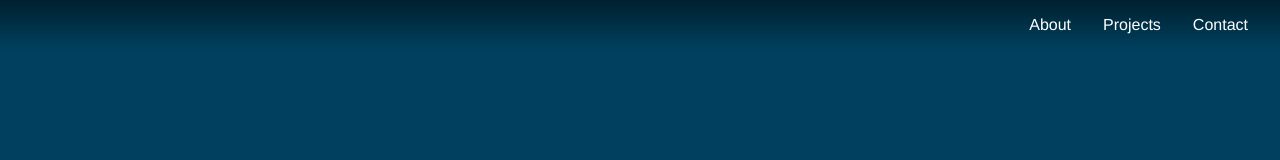
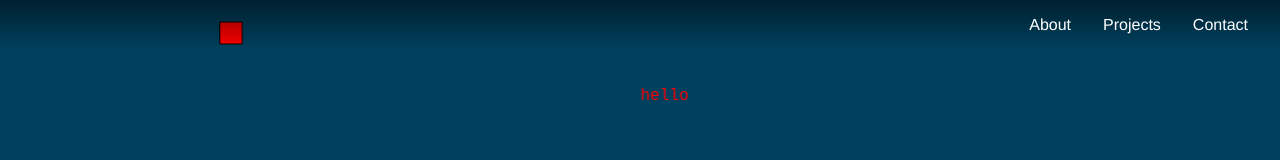
Before and after one commit to JaydenPahukula/jaydenp.dev, a Svelte app: page / in a window 1280 px wide. Shown: the top 160 px of the page. Built offline with nearby package versions, Linux system fonts and the light colour scheme.

Commit message:
add p5js canvas background

```diff
--- a/index.html
+++ b/index.html
@@ -9,4 +9,5 @@
     <div id="app"></div>
     <script type="module" src="/src/main.js"></script>
   </body>
+  <script type="module" src="src/lib/sketch.js"></script>
 </html>
--- a/package.json
+++ b/package.json
@@ -16,5 +16,8 @@
     "gh-pages": "^6.1.1",
     "svelte": "^4.2.8",
     "vite": "^5.0.8"
+  },
+  "dependencies": {
+    "p5": "^1.9.0"
   }
 }
--- a/src/App.svelte
+++ b/src/App.svelte
@@ -7,6 +7,7 @@
 
 
 <main>
+
   <Navbar items={["About","Projects","Contact"]}/>
 
   <div class="header">
@@ -83,13 +84,18 @@
     </Card>
   </div>
 
+  <div id="backgroundDiv"/>
+
 </main>
 
 
 <style>
-  main {
-    background-color: rgb(1, 65, 95);
-    display: block;
+  #backgroundDiv {
+    position: absolute;
+    top: 0;
+    left: 0;
+    width: 100%;
+    z-index: 0;
   }
   .header {
     display: flex;
--- a/src/app.css
+++ b/src/app.css
@@ -1,6 +1,10 @@
 :root {
   font-family: Helvetica, sans-serif;
-  color:black
+  color:black;
+}
+
+* {
+  z-index: 1;
 }
 
 body {
@@ -8,7 +12,6 @@ body {
   width: 100%;
   margin: 0;
   padding: 0;
-  background-color: rgb(1, 65, 95);
   min-width: 320px;
   min-height: 100vh;
 }
--- /dev/null
+++ b/src/lib/sketch.js
@@ -0,0 +1,38 @@
+import p5 from "p5/lib/p5.min.js";
+
+const parentDiv = "backgroundDiv"
+
+let s = (sk) => {
+
+    var canvasWidth, canvasHeight;
+    var width, height, middle;
+    function updateCanvasSize(){
+        canvasWidth = document.getElementById(parentDiv).scrollWidth-0.001;
+        canvasHeight = document.body.scrollHeight;
+        middle = canvasWidth/2;
+        sk.resizeCanvas(canvasWidth, canvasHeight);
+    }
+
+    sk.setup = () => {
+        sk.createCanvas(100, 100).parent(parentDiv);
+        updateCanvasSize();
+
+        sk.textFont("Courier New");
+        sk.textStyle("BOLD");
+        sk.textSize(16);
+        sk.textAlign("CENTER");
+    }
+
+    sk.windowResized = () => {
+        updateCanvasSize();
+    }
+
+    sk.draw = () => {
+        sk.background(1,65,95);
+        sk.fill(255,0,0);
+        sk.rect(220,22,22,22);
+        sk.text("hello",middle,100);
+    }
+}
+
+new p5(s);
```
Also changed, not shown: 1 other file (tests, documents, lock files or other folders).
